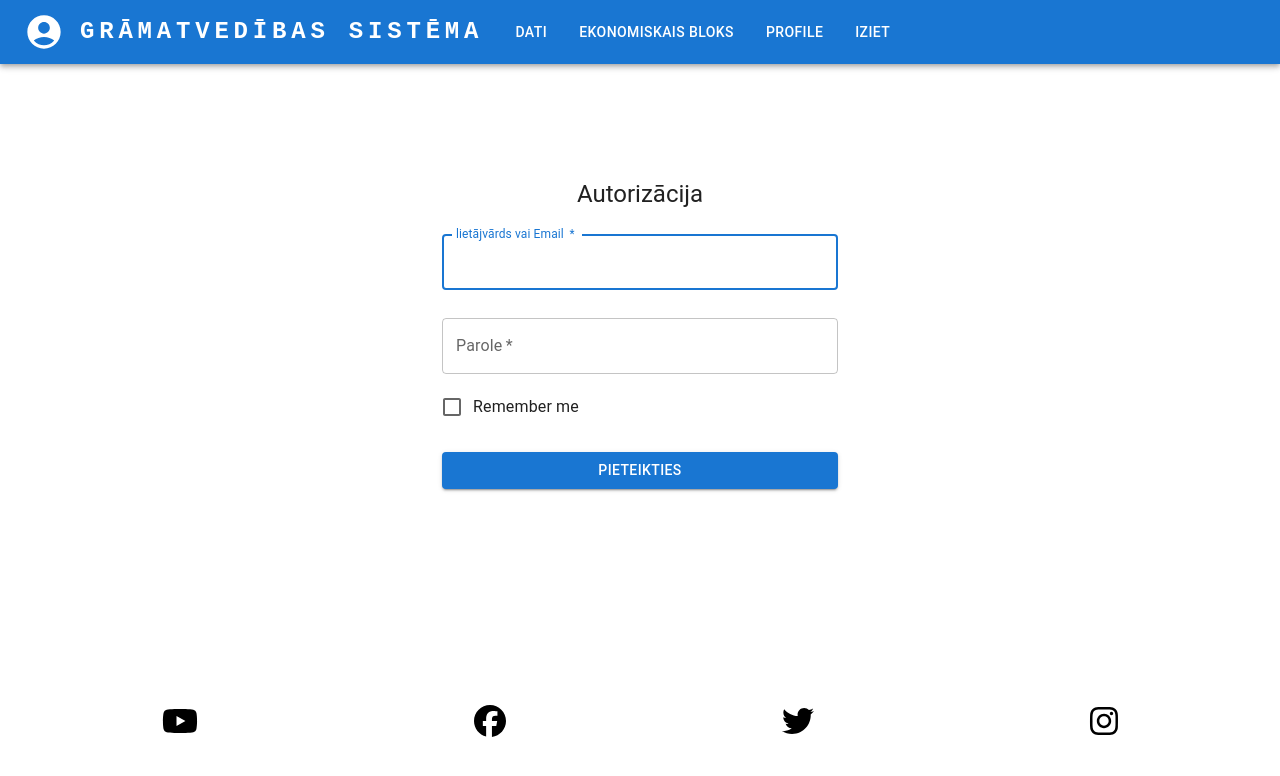
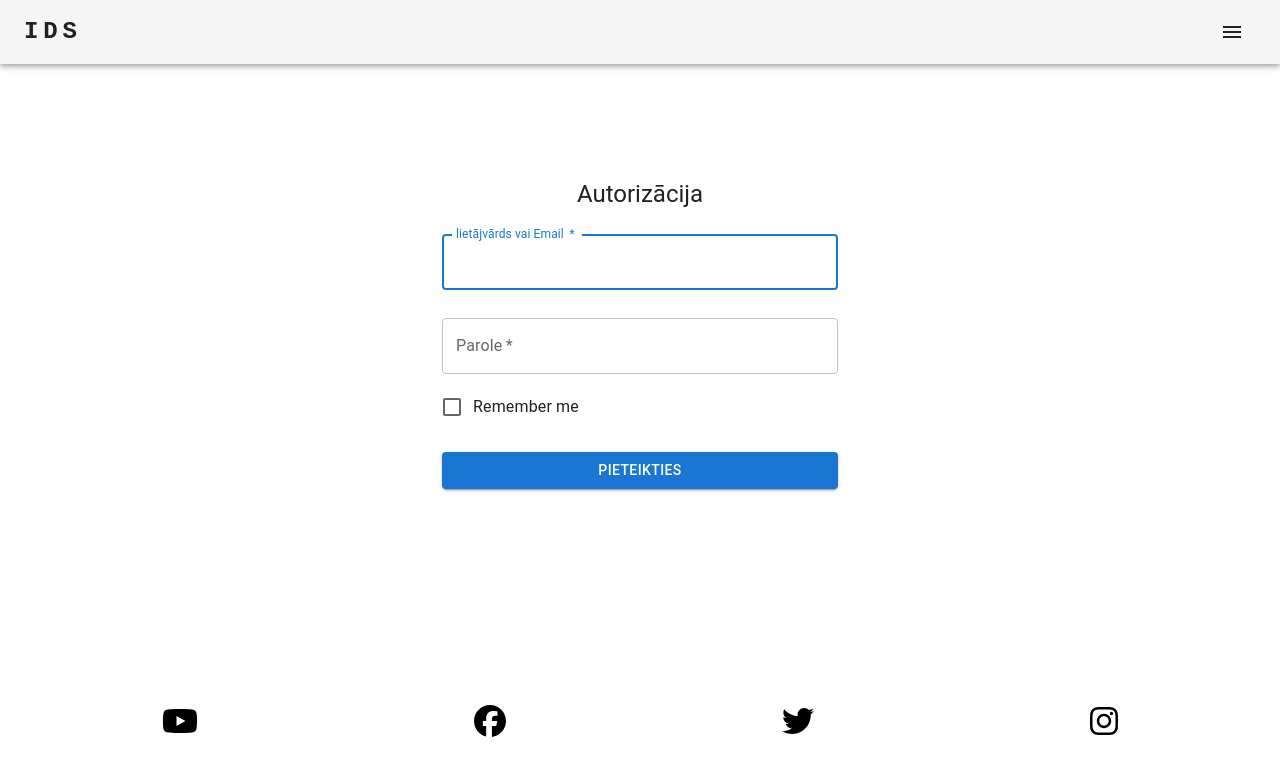
Before and after one commit to cropez/IDS, a React (Create React App) app in the folder client/: page / in a window 1280 px wide. Shown: the top 776 px of the page. Built offline with nearby package versions, Linux system fonts and the light colour scheme.

Commit message:
header fix

```diff
--- a/client/src/components/Header.jsx
+++ b/client/src/components/Header.jsx
@@ -2,7 +2,6 @@ import * as React from "react";
 import { useNavigate } from 'react-router-dom';
 import { AppBar, Box, Toolbar, IconButton, Typography, Menu, Container, Button, MenuItem } from "@mui/material";
 import MenuIcon from "@mui/icons-material/Menu";
-import AccountCircleIcon from '@mui/icons-material/AccountCircle';
 
 const Header = () => {
   const navigate = useNavigate();
@@ -51,12 +50,9 @@ const Header = () => {
   }
 
   return (
-    <AppBar position="static">
+    <AppBar position="static" color="default">
       <Container maxWidth="xl">
         <Toolbar disableGutters>
-          <AccountCircleIcon
-            sx={{ display: { xs: "none", md: "flex", fontSize: 40 }, mr: 2 }}
-          />
           <Typography
             variant="h5"
             noWrap
@@ -72,10 +68,12 @@ const Header = () => {
               textDecoration: "none"
             }}
           >
-            GRĀMATVEDĪBAS SISTĒMA
+            IDS
           </Typography>
 
-          <Box sx={{ flexGrow: 1, display: { xs: "flex", md: "none" } }}>
+          <Box sx={{ flexGrow: 1 }} />
+
+          <Box sx={{ display: { xs: "flex", md: "flex" } }}>
             <IconButton
               size="large"
               aria-controls="menu-appbar"
@@ -100,7 +98,7 @@ const Header = () => {
               open={open}
               onClose={() => setAnchorEl(null)}
               sx={{
-                display: { xs: "block", md: "none" }
+                display: { xs: "block", md: "block" }
               }}
             >
               {menuItems.map((menuItem, i) => {
@@ -117,10 +115,7 @@ const Header = () => {
             </Menu>
           </Box>
 
-          <AccountCircleIcon
-            sx={{ display: { xs: "flex", flexDirection: "row-reverse", md: "none", fontSize: 40 }, mr: 1 }}
-          />
-          <Box sx={{ flexGrow: 1, display: { xs: "none", md: "flex" } }}>
+          <Box sx={{ flexGrow: 1, display: { xs: "none", md: "none" } }}>
             <Button
               variant="lined"
               onClick={() => handleButtonClick("/dati")}
@@ -154,4 +149,4 @@ const Header = () => {
 }
 
 
-export default Header
+export default Header;
```
